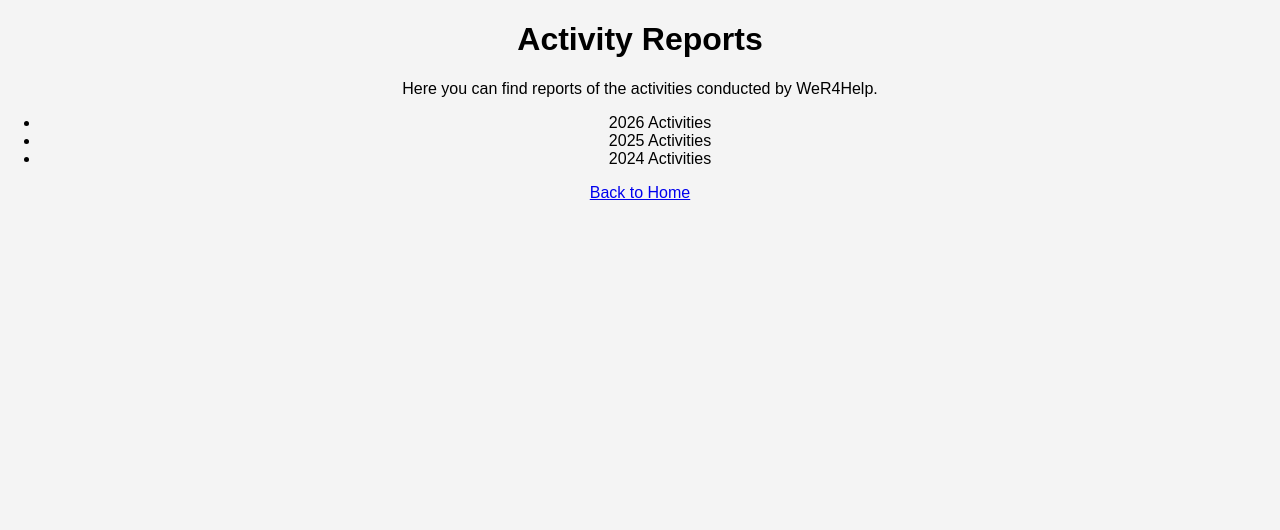
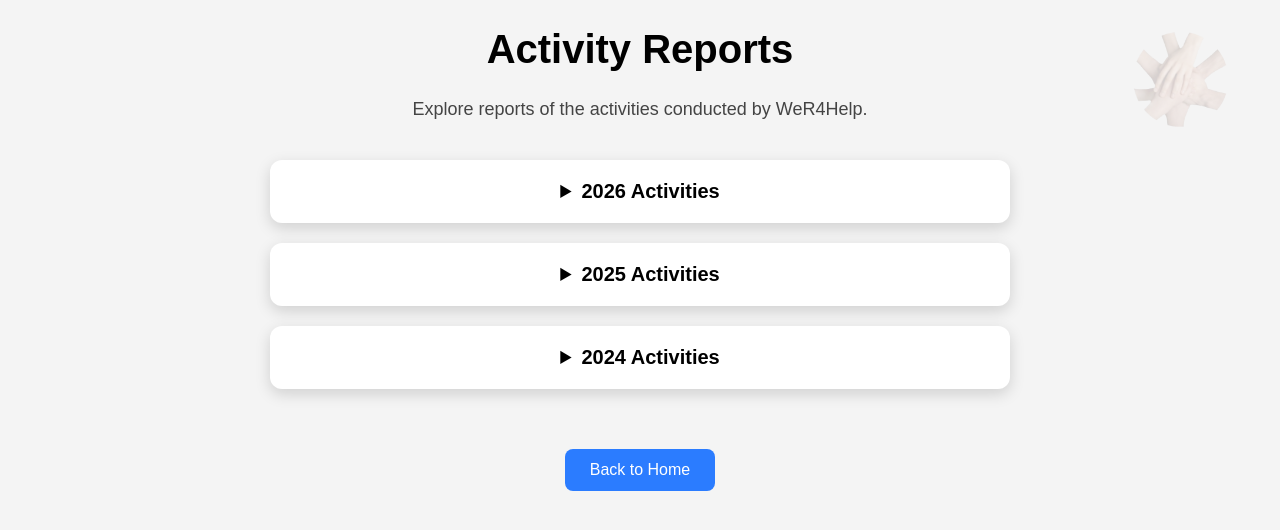
Before and after one commit to wer4help/wer4help-website, a Flask app: page /activity-reports in a window 1280 px wide. Shown: the top 530 px of the page. Run offline with Flask 3, Linux system fonts and the light colour scheme.

Commit message:
initial commit

```diff
--- /dev/null
+++ b/static/css/activity_reports.css
@@ -0,0 +1,62 @@
+.reports-section{
+    margin-top:40px;
+}
+
+/* dropdown box */
+
+.report-box{
+    width:700px;
+    max-width:90%;
+    margin:20px auto;
+    background:white;
+    padding:20px;
+    border-radius:12px;
+    box-shadow:0 5px 15px rgba(0,0,0,0.15);
+}
+
+/* dropdown title */
+
+summary{
+    font-size:20px;
+    font-weight:bold;
+    cursor:pointer;
+}
+
+/* report buttons */
+
+.report-btn{
+    display:block;
+    margin-top:15px;
+    padding:10px 18px;
+    background:#2b7cff;
+    color:white;
+    text-decoration:none;
+    border-radius:6px;
+    width:200px;
+    margin-left:auto;
+    margin-right:auto;
+    transition:0.3s;
+}
+
+.report-btn:hover{
+    background:#1a5fd1;
+    transform:translateY(-3px);
+}
+
+/* back button */
+
+.back-btn{
+    display:inline-block;
+    margin-top:40px;
+    padding:12px 25px;
+    background:#2b7cff;
+    color:white;
+    text-decoration:none;
+    border-radius:8px;
+    transition:0.3s;
+}
+
+.back-btn:hover{
+    background:#1a5fd1;
+    transform:translateY(-4px);
+}
--- a/templates/activity_reports.html
+++ b/templates/activity_reports.html
@@ -2,28 +2,88 @@
 <html lang="en">
 
 <head>
+
 <meta charset="UTF-8">
 <meta name="viewport" content="width=device-width, initial-scale=1.0">
-<title>Activity Reports</title>
 
-<link rel="stylesheet"
-href="{{ url_for('static', filename='css/style.css') }}">
+<title>Activity Reports - WeR4Help</title>
+
 <link rel="stylesheet" href="{{ url_for('static', filename='css/global.css') }}">
+<link rel="stylesheet" href="{{ url_for('static', filename='css/activity_reports.css') }}">
+
 </head>
 
 <body>
 
-<h1>Activity Reports</h1>
+<!-- Watermark -->
 
-<p>Here you can find reports of the activities conducted by WeR4Help.</p>
+<img src="{{ url_for('static', filename='images/WRFH LOGO.png') }}" class="logo-watermark">
 
-<ul>
-<li>2026 Activities</li>
-<li>2025 Activities</li>
-<li>2024 Activities</li>
-</ul>
+<h1 class="title">Activity Reports</h1>
 
-<a href="{{ url_for('home') }}">Back to Home</a>
+<p class="subtitle">
+Explore reports of the activities conducted by WeR4Help.
+</p>
+
+
+<div class="reports-section">
+
+<!-- 2026 -->
+
+<details class="report-box">
+
+<summary>2026 Activities</summary>
+
+<a href="{{ url_for('static', filename='reports/activity_2026_1.pdf') }}" target="_blank" class="report-btn">
+Activity Report 1
+</a>
+
+<a href="{{ url_for('static', filename='reports/activity_2026_2.pdf') }}" target="_blank" class="report-btn">
+Activity Report 2
+</a>
+
+</details>
+
+
+<!-- 2025 -->
+
+<details class="report-box">
+
+<summary>2025 Activities</summary>
+
+<a href="{{ url_for('static', filename='reports/activity_2025_1.pdf') }}" target="_blank" class="report-btn">
+Activity Report 1
+</a>
+
+<a href="{{ url_for('static', filename='reports/activity_2025_2.pdf') }}" target="_blank" class="report-btn">
+Activity Report 2
+</a>
+
+</details>
+
+
+<!-- 2024 -->
+
+<details class="report-box">
+
+<summary>2024 Activities</summary>
+
+<a href="{{ url_for('static', filename='reports/activity_2024_1.pdf') }}" target="_blank" class="report-btn">
+Activity Report 1
+</a>
+
+<a href="{{ url_for('static', filename='reports/activity_2024_2.pdf') }}" target="_blank" class="report-btn">
+Activity Report 2
+</a>
+
+</details>
+
+</div>
+
+
+<a href="{{ url_for('home') }}" class="btn back-btn">
+Back to Home
+</a>
 
 </body>
 </html>
```
Also changed, not shown: static/css/orientation.css (added, +30 -0 lines), static/css/vighna_vinuta.css (added, +30 -0 lines), templates/orientation.html (+33 -7 lines), templates/vighna_vinuta.html (+32 -6 lines).
